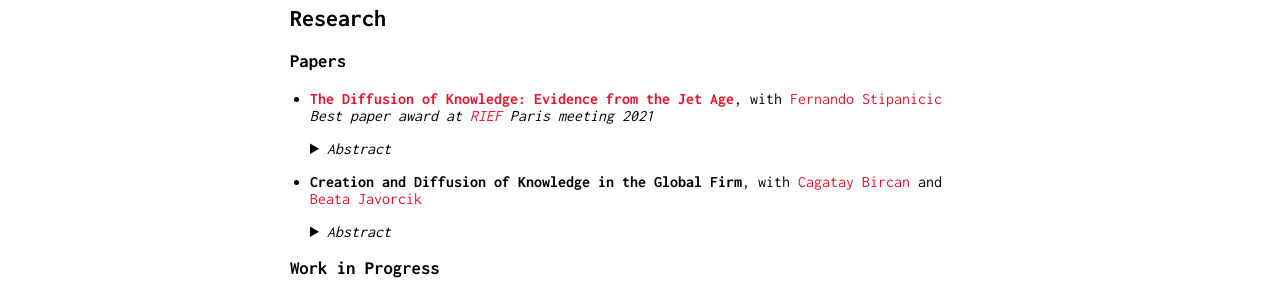
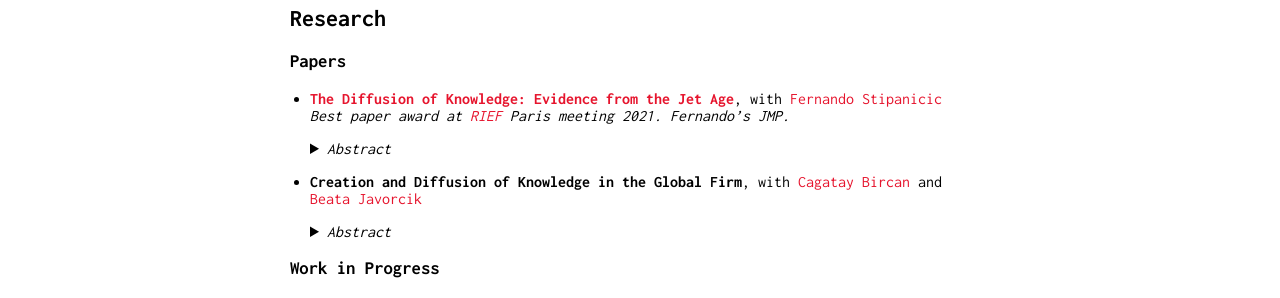
Before and after one commit to paustefa/paustefa.github.io, a Jekyll site: the page built from index.md, in a window 1280 px wide. Shown: the part 274-572 px from the top of the page. Built offline with Jekyll 4.4.1, drawn with Linux system fonts in a browser that asks for light colours.

Commit message:
changing abstract

```diff
--- a/index.md
+++ b/index.md
@@ -17,12 +17,29 @@ Here is my [CV](CV_Pauly.pdf).
 ### Papers
 
 - [**The Diffusion of Knowledge: Evidence from the Jet Age**](https://fernandostipanicic.github.io/files/jmp.pdf), with [Fernando Stipanicic](https://fernandostipanicic.github.io/)
-	_Best paper award at [RIEF](https://sites.google.com/site/riefnetwork) Paris meeting 2021_
+	_Best paper award at [RIEF](https://sites.google.com/site/riefnetwork) Paris meeting 2021. Fernando's JMP._
 
     <details><summary> <i>Abstract</i> </summary>
     <p align="justify">
-This paper studies the impact of travel time on the diffusion and creation of knowledge. We provide causal evidence by exploiting the beginning of the Jet Age as a natural experiment. We digitize airlines' historical flight schedules and construct a novel data set of the flight network in the United States. Between 1951 and 1966, travel time between locations more than 2,000km apart decreased on average 41%. We use patent data as a measure of knowledge creation and diffusion. For research establishments located more than 2,000km apart, the reduction in travel time increased citations by 7.6%, accounting for 36.1% of the observed increase in citations in this distance interval. The decrease in travel time also led to an increase in knowledge access of each location which spurred the creation of new patents. The effect was stronger in initially less innovative locations, leading to a yearly growth rate of patenting 1.2 percentage points higher relative to more innovative locations. The predicted difference accounts for 23.5% of the convergence rate observed. We uncover one mechanism through which convergence occurred: expansion of multi-establishment firms. We find that the reduction in travel time to a firm's headquarters led to an increase in the amount of subsidiaries in other locations, with a larger relative increase of subsidiaries in initially less innovative locations.
-    </p>
+This paper studies the impact of travel time on the diffusion and creation
+of knowledge. We provide causal evidence by exploiting the beginning of
+the Jet Age as a natural experiment. We digitize airlines’ historical flight
+schedules and construct a novel data set of the flight network in the United
+States. Between 1951 and 1966, travel time between locations more than
+2,000km apart decreased on average 41%. We use patent data as a measure of
+knowledge creation and diffusion. For research establishments located more
+than 2,000km apart, the reduction in travel time increased citations by 6.9%,
+accounting for 32.7% of the observed increase in citations in this distance
+interval. The decrease in travel time also led to an increase in knowledge
+access of each location which spurred the creation of new patents. The effect
+was stronger in initially less innovative locations, leading to a yearly growth
+rate of patenting 1.2 percentage points higher relative to more innovative
+locations. The predicted difference accounts for 21% of the convergence rate
+observed. We uncover one mechanism through which convergence occurred:
+expansion of multi-establishment firms. We find that the reduction in travel
+time to a firm’s headquarters led to an increase in the amount of subsidiaries
+in other locations, with a larger relative increase of subsidiaries in initially
+less innovative locations.    </p>
     </details>
 
 
```
